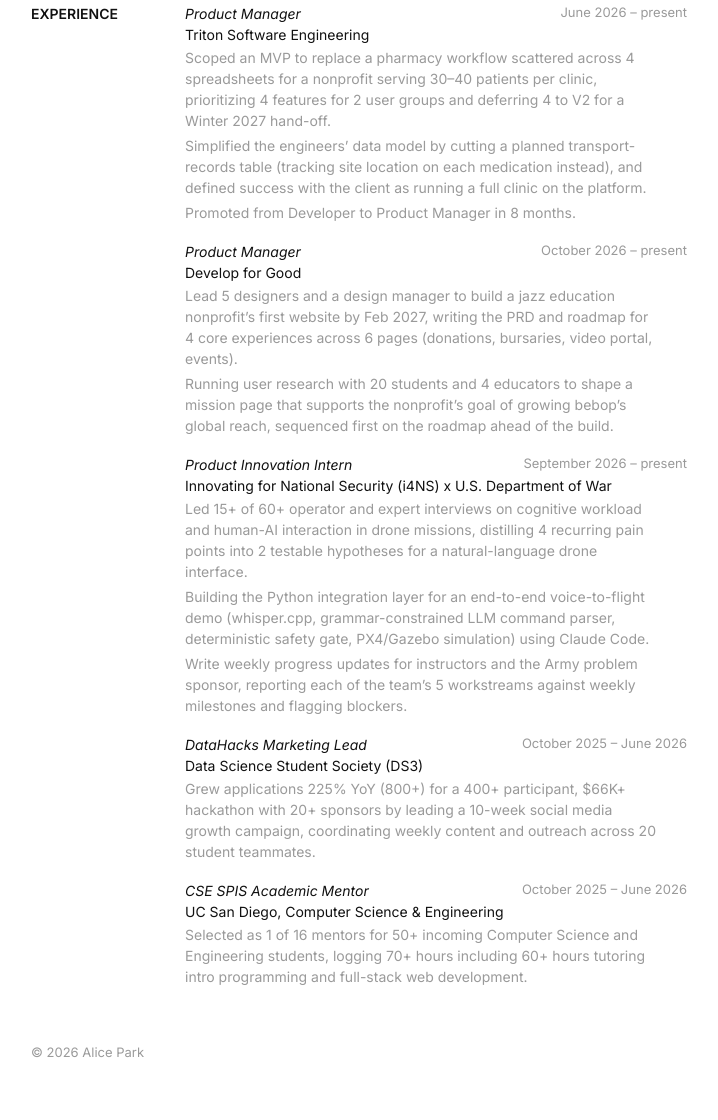
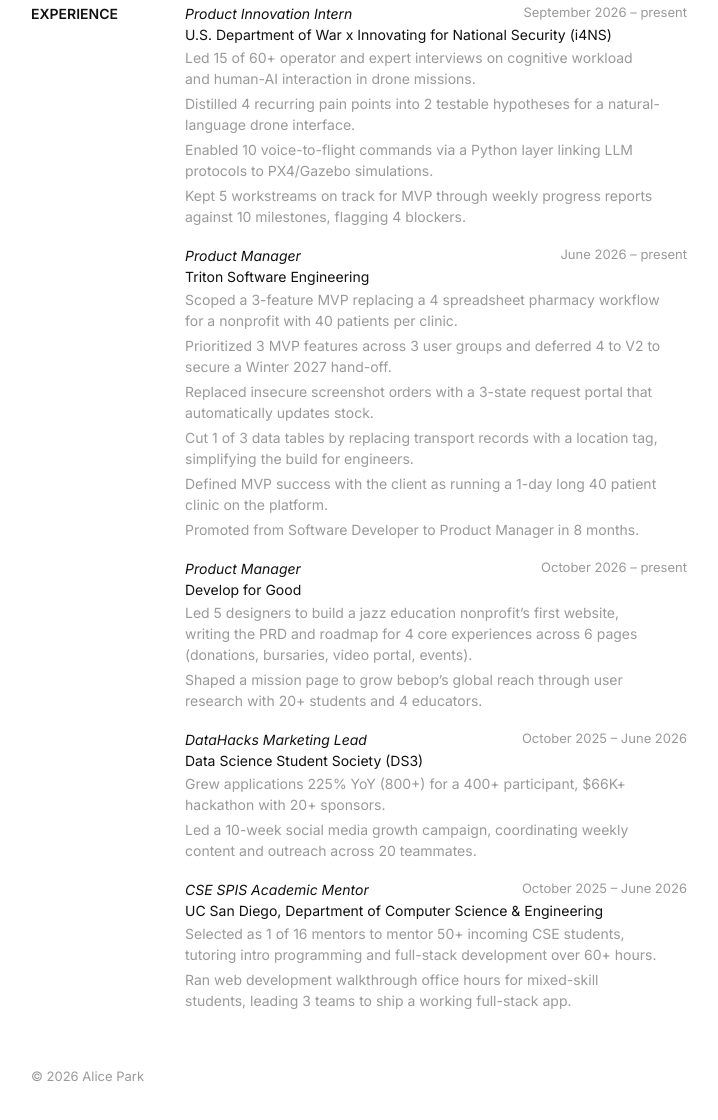
Before and after one commit to apalicepark/personal-website, a plain HTML site: page experience.html in a window 1280 px wide. Shown: the part 98-1218 px from the top of the page, without its empty margins (281-999 px from the left). Drawn offline with Linux system fonts and the light colour scheme.

Commit message:
updated experiences

```diff
--- a/experience.html
+++ b/experience.html
@@ -25,43 +25,50 @@
         <h2>Experience</h2>
 
         <div class="entry">
+          <div class="title">Product Innovation Intern</div>
+          <div class="org">U.S. Department of War x Innovating for National Security (i4NS)</div>
+          <div class="when">September 2026 – present</div>
+          <p>Led 15 of 60+ operator and expert interviews on cognitive workload and human-AI interaction in drone missions.</p>
+          <p>Distilled 4 recurring pain points into 2 testable hypotheses for a natural-language drone interface.</p>
+          <p>Enabled 10 voice-to-flight commands via a Python layer linking LLM protocols to PX4/Gazebo simulations.</p>
+          <p>Kept 5 workstreams on track for MVP through weekly progress reports against 10 milestones, flagging 4 blockers.</p>
+        </div>
+
+        <div class="entry">
           <div class="title">Product Manager</div>
           <div class="org">Triton Software Engineering</div>
           <div class="when">June 2026 – present</div>
-          <p>Scoped an MVP to replace a pharmacy workflow scattered across 4 spreadsheets for a nonprofit serving 30–40 patients per clinic, prioritizing 4 features for 2 user groups and deferring 4 to V2 for a Winter 2027 hand-off.</p>
-          <p>Simplified the engineers’ data model by cutting a planned transport-records table (tracking site location on each medication instead), and defined success with the client as running a full clinic on the platform.</p>
-          <p>Promoted from Developer to Product Manager in 8 months.</p>
+          <p>Scoped a 3-feature MVP replacing a 4 spreadsheet pharmacy workflow for a nonprofit with 40 patients per clinic.</p>
+          <p>Prioritized 3 MVP features across 3 user groups and deferred 4 to V2 to secure a Winter 2027 hand-off.</p>
+          <p>Replaced insecure screenshot orders with a 3-state request portal that automatically updates stock.</p>
+          <p>Cut 1 of 3 data tables by replacing transport records with a location tag, simplifying the build for engineers.</p>
+          <p>Defined MVP success with the client as running a 1-day long 40 patient clinic on the platform.</p>
+          <p>Promoted from Software Developer to Product Manager in 8 months.</p>
         </div>
 
         <div class="entry">
           <div class="title">Product Manager</div>
           <div class="org">Develop for Good</div>
           <div class="when">October 2026 – present</div>
-          <p>Lead 5 designers and a design manager to build a jazz education nonprofit’s first website by Feb 2027, writing the PRD and roadmap for 4 core experiences across 6 pages (donations, bursaries, video portal, events).</p>
-          <p>Running user research with 20 students and 4 educators to shape a mission page that supports the nonprofit’s goal of growing bebop’s global reach, sequenced first on the roadmap ahead of the build.</p>
+          <p>Led 5 designers to build a jazz education nonprofit’s first website, writing the PRD and roadmap for 4 core experiences across 6 pages (donations, bursaries, video portal, events).</p>
+          <p>Shaped a mission page to grow bebop’s global reach through user research with 20+ students and 4 educators.</p>
         </div>
 
-        <div class="entry">
-          <div class="title">Product Innovation Intern</div>
-          <div class="org">Innovating for National Security (i4NS) x U.S. Department of War</div>
-          <div class="when">September 2026 – present</div>
-          <p>Led 15+ of 60+ operator and expert interviews on cognitive workload and human-AI interaction in drone missions, distilling 4 recurring pain points into 2 testable hypotheses for a natural-language drone interface.</p>
-          <p>Building the Python integration layer for an end-to-end voice-to-flight demo (whisper.cpp, grammar-constrained LLM command parser, deterministic safety gate, PX4/Gazebo simulation) using Claude Code.</p>
-          <p>Write weekly progress updates for instructors and the Army problem sponsor, reporting each of the team’s 5 workstreams against weekly milestones and flagging blockers.</p>
-        </div>
 
         <div class="entry">
           <div class="title">DataHacks Marketing Lead</div>
           <div class="org">Data Science Student Society (DS3)</div>
           <div class="when">October 2025 – June 2026</div>
-          <p>Grew applications 225% YoY (800+) for a 400+ participant, $66K+ hackathon with 20+ sponsors by leading a 10-week social media growth campaign, coordinating weekly content and outreach across 20 student teammates.</p>
+          <p>Grew applications 225% YoY (800+) for a 400+ participant, $66K+ hackathon with 20+ sponsors.</p>
+          <p>Led a 10-week social media growth campaign, coordinating weekly content and outreach across 20 teammates.</p>
         </div>
 
         <div class="entry">
           <div class="title">CSE SPIS Academic Mentor</div>
-          <div class="org">UC San Diego, Computer Science & Engineering</div>
+          <div class="org">UC San Diego, Department of Computer Science & Engineering</div>
           <div class="when">October 2025 – June 2026</div>
-          <p>Selected as 1 of 16 mentors for 50+ incoming Computer Science and Engineering students, logging 70+ hours including 60+ hours tutoring intro programming and full-stack web development.</p>
+          <p>Selected as 1 of 16 mentors to mentor 50+ incoming CSE students, tutoring intro programming and full-stack development over 60+ hours.</p>
+          <p>Ran web development walkthrough office hours for mixed-skill students, leading 3 teams to ship a working full-stack app.</p>
         </div>
       </section>
   </div>
```
